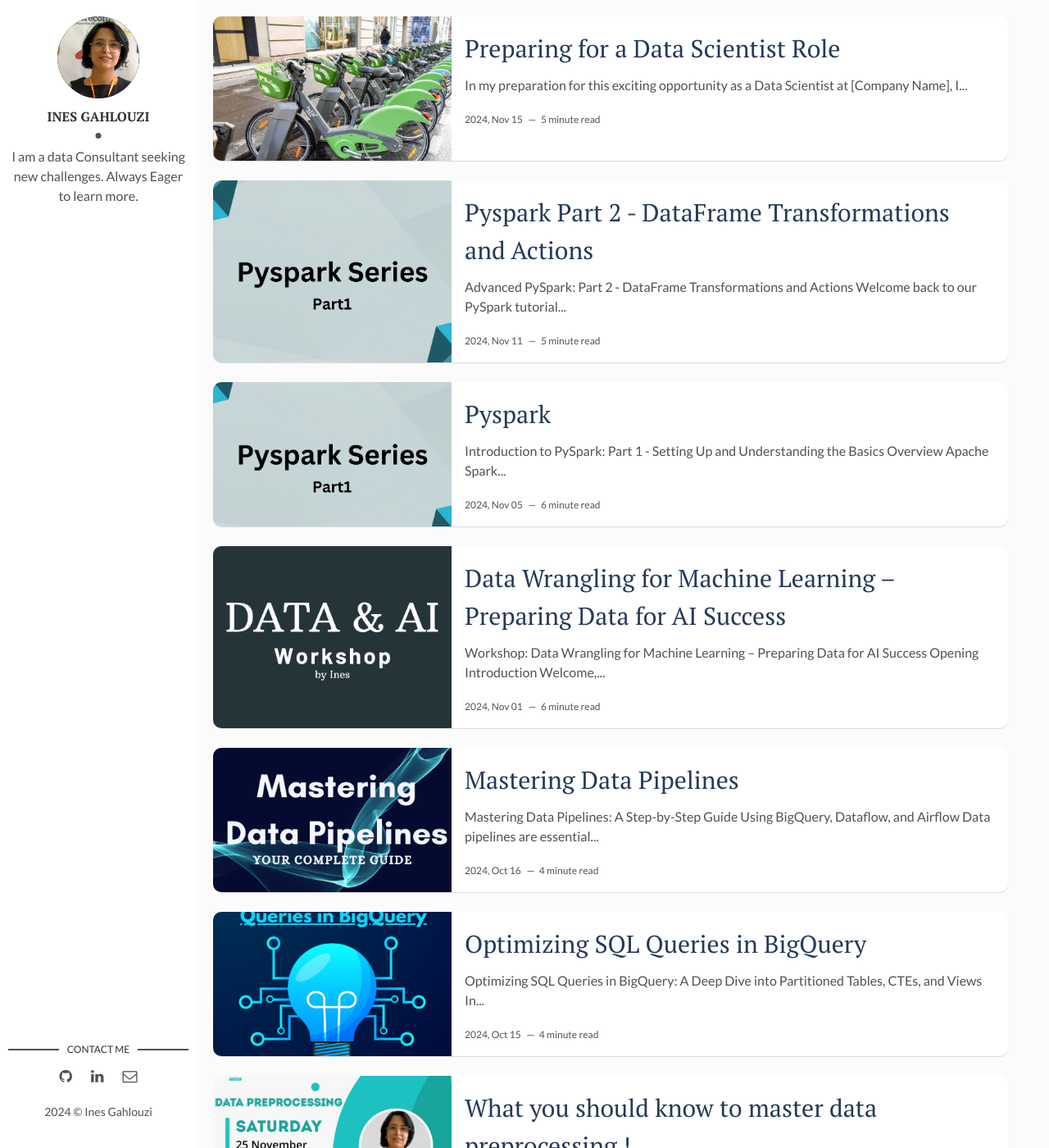
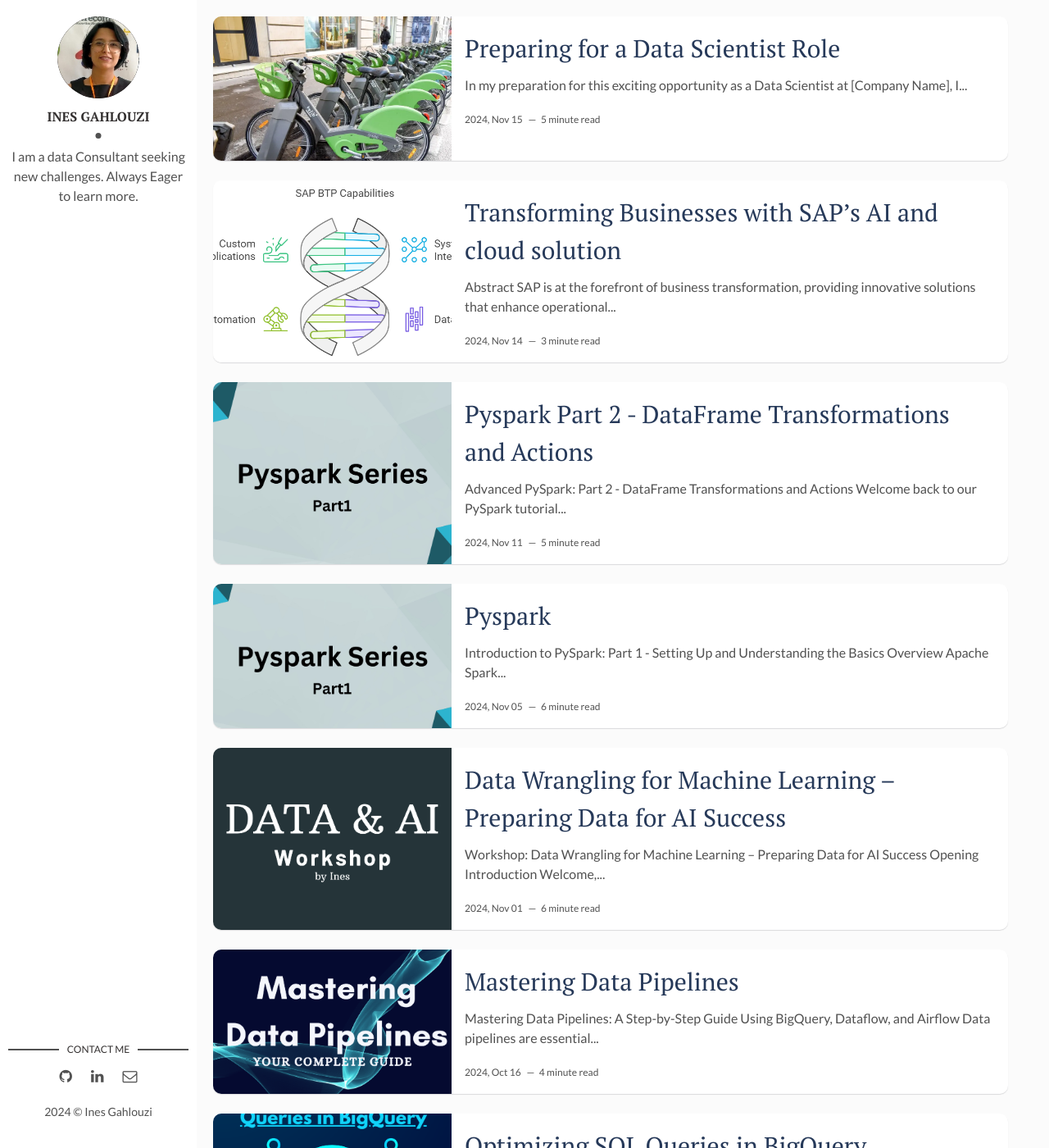
Before and after one commit to inesgh1/Ines-s-Blog, a Jekyll site: the page built from index.html, in a window 1280 px wide and 1400 px high. Shown: the whole window at 82% size. Built offline with Jekyll 4.4.1, drawn with Linux system fonts in a browser that asks for light colours; the list of posts is cut into pages by our own code; some of the changed text lies outside the part shown.

Commit message:
Update 2024-11-14-sapandAI.markdown

```diff
--- a/_posts/2024-11-14-sapandAI.markdown
+++ b/_posts/2024-11-14-sapandAI.markdown
@@ -1,7 +1,7 @@
 ---
 layout: post
 title: Transforming Businesses with SAP’s AI and cloud solution
-date: 2022-10-09
+date: 2024-11-14
 description: this is about Transforming Businesses with SAP’s AI and cloud solution
 img: sap3.png # Add image post (optional)
 tags: [Programming,K-means,machine learning,interview,data science] # add tag
```
